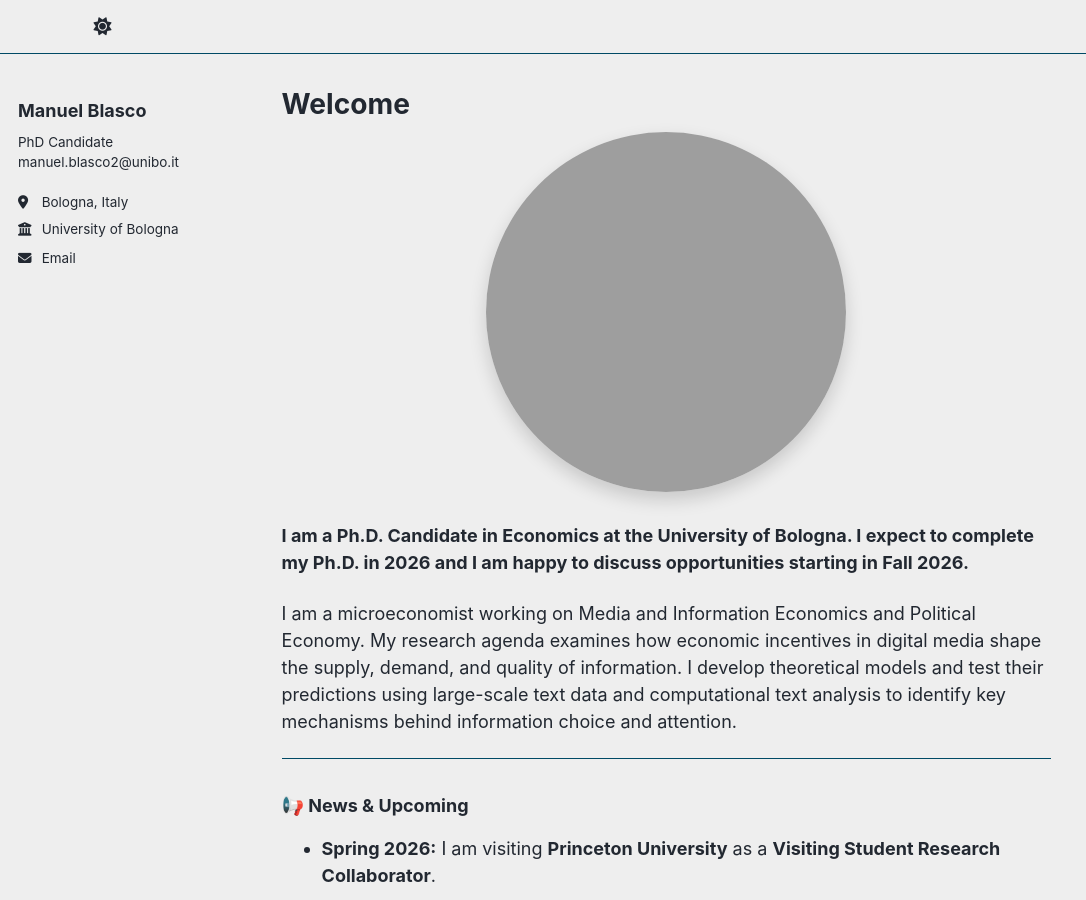
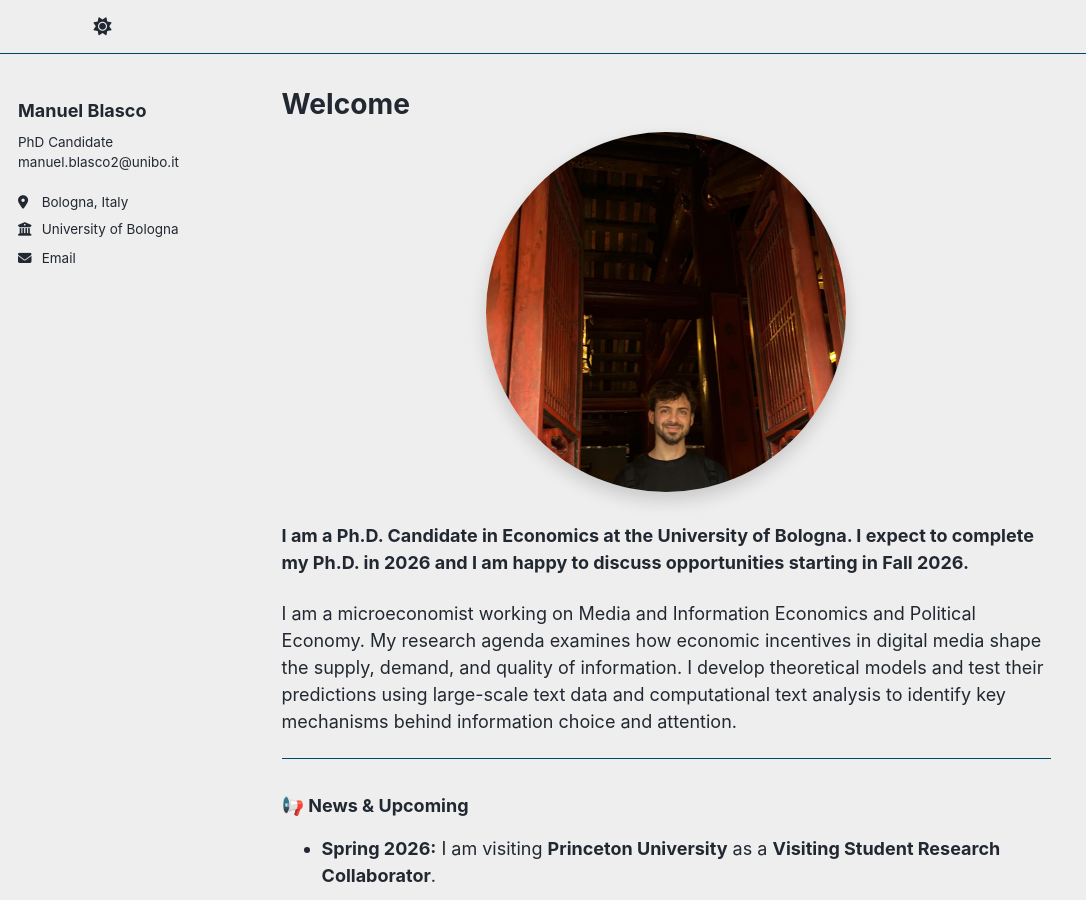
Before and after one commit to ManuelBlasco/manuelblasco.github.io, a Jekyll site: the page built from _pages/about.md, in a window 1280 px wide and 900 px high. Shown: the whole window, without its empty margins (0-1086 px from the left). Built offline with Jekyll 4.4.1, drawn with Linux system fonts in a browser that asks for light colours; a script that is not in the unit is left out.

Commit message:
Update about.md

```diff
--- a/_pages/about.md
+++ b/_pages/about.md
@@ -10,7 +10,7 @@ redirect_from:
 
 <div style="text-align:center; margin-bottom:30px;">
   <div style="width:min(360px,80vw); height:min(360px,80vw); border-radius:50%; overflow:hidden; box-shadow:0 8px 18px rgba(0,0,0,0.16); margin:0 auto;">
-    <img src="https://manuelblasco.github.io/images/profile6.png"
+    <img src="https://manuelblasco.github.io/images/profile6.jpeg"
          alt="Manuel Blasco"
          loading="lazy" decoding="async"
          style="width:100%; height:100%; object-fit:cover; object-position:50% 12%; transform:scale(1.15); transform-origin:50% 15%; display:block;">
```
